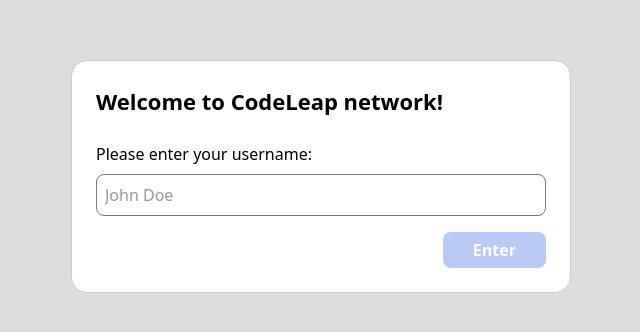
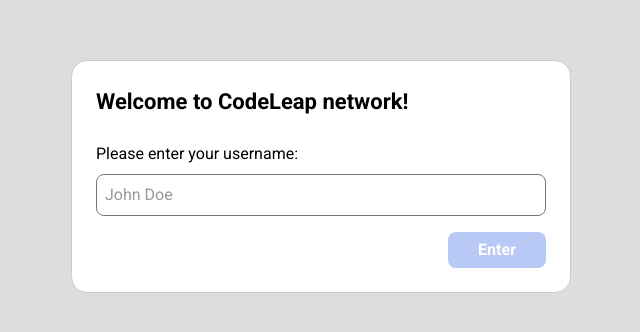
Before and after one commit to kevinCubas/socialnetwork, a React (Vite) app: page / in a window 1280 px wide. Shown: the part 224-556 px from the top of the page, without its empty margins (319-959 px from the left). Built offline with nearby package versions, Linux system fonts and the light colour scheme.

Commit message:
style: add roboto google font

```diff
--- a/index.html
+++ b/index.html
@@ -1,13 +1,19 @@
 <!DOCTYPE html>
 <html lang="en">
+
 <head>
   <meta charset="UTF-8" />
+  <link rel="preconnect" href="https://fonts.googleapis.com">
+  <link rel="preconnect" href="https://fonts.gstatic.com" crossorigin>
+  <link href="https://fonts.googleapis.com/css2?family=Roboto:wght@400;700&display=swap" rel="stylesheet">
   <link rel="icon" type="image/svg+xml" href="/vite.svg" />
   <meta name="viewport" content="width=device-width, initial-scale=1.0" />
   <title>Codeleap Network</title>
 </head>
+
 <body>
   <div id="root"></div>
   <script type="module" src="/src/main.tsx"></script>
 </body>
+
 </html>
--- a/src/index.css
+++ b/src/index.css
@@ -8,4 +8,5 @@
 
 body {
   background: var(--background);
+  font-family: 'Roboto', sans-serif;
 }
```
Lines whose indentation alone changed are shown as unchanged.
